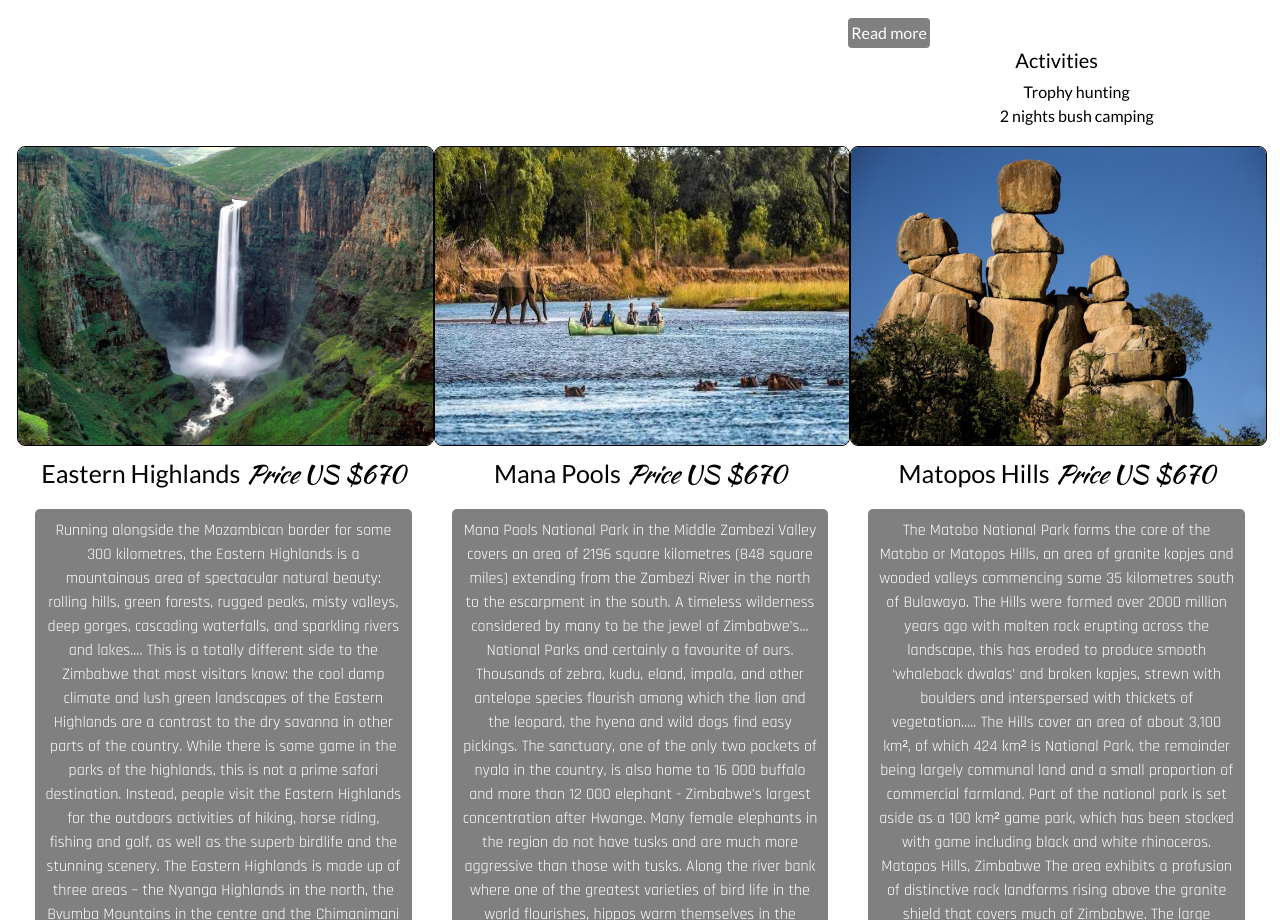
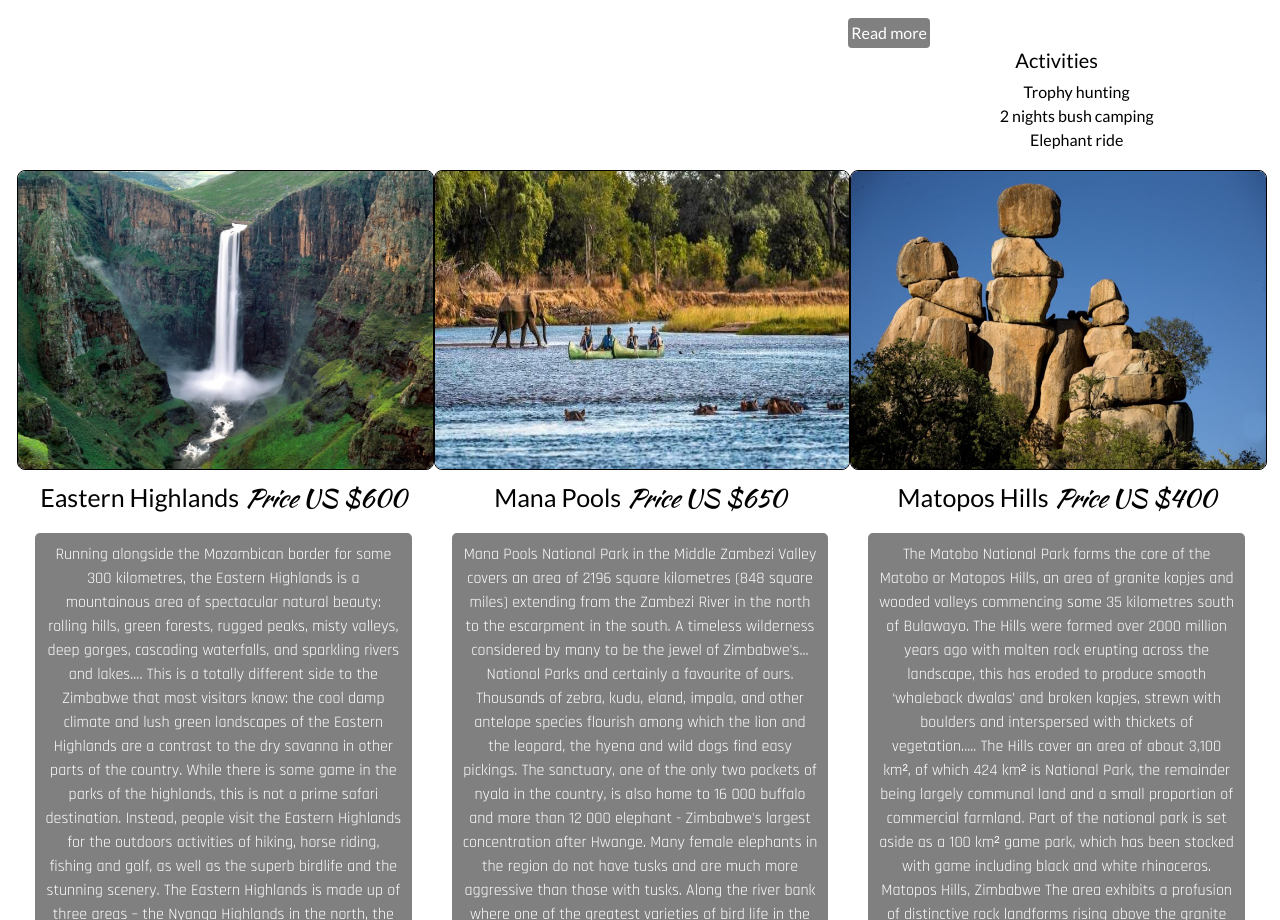
Before and after one commit to Code-Institute-Submissions/MLS-Project-1-Adventure-Tours, a plain HTML site: page explore.html in a window 1280 px wide. Shown: the part 1880-2800 px from the top of the page. Drawn offline with nearby package versions, Linux system fonts and the light colour scheme.

Commit message:
modifications

```diff
--- a/assets/css/style.css
+++ b/assets/css/style.css
@@ -63,7 +63,7 @@ h1 {text-align: center;
           padding: 0 5px;
           border-radius: 5px;
           transform: translate(-50%, -50%);
-          background: rgba(255,255,255,0.5);
+          background: rgba(0, 0, 0, 0.4);
           width: 100%;}
 
 .quote p {color: white;}
--- a/explore.html
+++ b/explore.html
@@ -33,7 +33,7 @@
       <div class="col-sm-12 col-md-4 explore-image">
         <img src="assets/images/vicfallsdevilspoool.jpg" class="img-fluid" alt="Victoria Falls" >
         <div class="paragraph">
-        <h3>Victoria Falls  <span><i>Price</i> US $670</span></h3>
+        <h3>Victoria Falls  <span><i>Price</i> US $850</span></h3>
            <p>Victoria Falls presents a spectacular sight of awe-inspiring beauty and grandeur on the Zambezi River, forming the border between Zambia and Zimbabwe. It was described by
            the Kololo tribe living in the area in the 1800s as ‘Mosi-oa-Tunya’ – ‘The Smoke that Thunders’...<span id="text"></span><span id="more">n more modern terms Victoria Falls
            is known as the greatest curtain of falling water in the world. Columns of spray can be seen from miles away as, at the height of the rainy season, more than five hundred
@@ -57,7 +57,7 @@
        <div class="col-sm-12 col-md-4 explore-image">
         <img src="assets/images/image4.jpg" class="img-fluid" alt="Hwange National Parks" >
         <div class="paragraph">
-        <h3>Hwange National Parks  <span><i>Price</i> US $670</span></h3>
+        <h3>Hwange National Parks  <span><i>Price</i> US $750</span></h3>
         <p>There are two distinct geographic zones, neither are able to support viable agriculture. The flora of the well drained northern area, part of the Zambezi watershed, is
            dominated by mopane and mixed terminalia, which is distinctly different from the rest. Elsewhere the Kalahari......<span class="text">
            covered with stunted, scattered woodlands of teak and umtshibi trees, drain into Botswana's Makgadikgadi Depression. This habitat is characterised by marshy depressions,
@@ -79,7 +79,7 @@
       <div class="col-sm-12 col-md-4 explore-image">
         <img src="assets/images/gonarezhou.jpg" class="img-fluid" alt="Gonarezhou National Park" >
         <div class="paragraph">
-        <h3>Gonarezhou National Park  <span><i>Price</i> US $670</span></h3>
+        <h3>Gonarezhou National Park  <span><i>Price</i> US $450</span></h3>
         <p>The 5,035 km² Gonarezhou National Park is the second largest national park in Zimbabwe, and plays host to a globally significant population of African elephant, currently
            numbering close to 11,000 animals. The protected area was established in 1934 as a Game Reserve <span class="dots">...</span><span class="more"> and proclaimed as a national
            park in 1975. The park is situated within the relatively remote southeast-corner of Zimbabwe on the border with Mozambique, with which it shares a 100 km boundary. The Park
@@ -104,7 +104,7 @@
            <ul>
              <li>Trophy hunting</li>
              <li>2 nights bush camping</li>
-             <li></li>
+             <li>Elephant ride</li>
              <li></li>
            </ul>
       </div>
@@ -113,7 +113,7 @@
       <div class="col-sm-12 col-md-4 explore-image">
         <img src="assets/images/easternhighlands8.jpg" class="img-fluid" alt="Eastern Highlands" >
         <div class="paragraph">
-        <h3>Eastern Highlands  <span><i>Price</i> US $670</span></h3>
+        <h3>Eastern Highlands  <span><i>Price</i> US $600</span></h3>
         <p>Running alongside the Mozambican border for some 300 kilometres, the Eastern Highlands is a mountainous area of spectacular natural beauty: rolling hills, green forests,
            rugged peaks, misty valleys, deep gorges, cascading waterfalls, and sparkling rivers and lakes.<span class="dots">...</span><span class="more">  This is a totally different side to
            the Zimbabwe that most visitors know: the cool damp climate and lush green landscapes of the Eastern Highlands are a contrast to the dry savanna in other parts of the country.
@@ -148,7 +148,7 @@
       <div class="col-sm-12 col-md-4 explore-image">
         <img src="assets/images/manapoolsboat.jpg" class="img-fluid" alt="Mana Pools National Park" >
         <div class="paragraph">
-        <h3>Mana Pools  <span><i>Price</i> US $670</span></h3>
+        <h3>Mana Pools  <span><i>Price</i> US $650</span></h3>
         <p>Mana Pools National Park in the Middle Zambezi Valley covers an area of 2196 square kilometres (848 square miles) extending from the Zambezi River in the north to the
            escarpment in the south. A timeless wilderness considered by many to be the jewel of Zimbabwe's<span class="dots">...</span><span class="more">  National Parks and certainly a
            favourite of ours. Thousands of zebra, kudu, eland, impala, and other antelope species flourish among which the lion and the leopard, the hyena and wild dogs find easy pickings.
@@ -171,7 +171,7 @@
       <div class="col-sm-12 col-md-4 explore-image">
         <img src="assets/images/matobos.jpg" class="img-fluid" alt="The Matobo National Park" >
         <div class="paragraph">
-        <h3>Matopos Hills  <span><i>Price</i> US $670</span></h3>
+        <h3>Matopos Hills  <span><i>Price</i> US $400</span></h3>
         <p>The Matobo National Park forms the core of the Matobo or Matopos Hills, an area of granite kopjes and wooded valleys commencing some 35 kilometres south of Bulawayo. The
            Hills were formed over 2000 million years ago with molten rock erupting across the landscape, this has eroded to produce smooth
           ‘whaleback dwalas’ and broken kopjes, strewn with boulders and interspersed with thickets of vegetation..<span class="dots">...</span><span class="more"> The Hills cover an
@@ -196,7 +196,7 @@
        <div class="col-sm-12 col-md-4 explore-image">
         <img src="assets/images/chimanimaniparks.jpg" class="img-fluid" alt="Chimanimani National Park" >
         <div class="paragraph">
-         <h3>Chimanimani  <span><i>Price</i> US $670</span></h3>
+         <h3>Chimanimani  <span><i>Price</i> US $350</span></h3>
          <p>Chimanimani National Park is situated along the eastern boundary of Chimanimani district (bordering Mozambique) in an area of rugged mountain grandeur, enhanced by many
             spectacular gorges and high peaks rising to 2436m.There are several streams cascading through the<span class="dots">...</span><span class="more">  mountain formations as  well as
             numerous mountain springs. Development in the park has been limited in order to preserve  the  natural, pristine beauty and wild landscapes of this mountainous area. Wildlife
@@ -218,7 +218,7 @@
       <div class="col-sm-12 col-md-4 explore-image">
         <img src="assets/images/greatzimbexplo.jpg" class="img-fluid" alt="Great Zimbabwe" >
         <div class="paragraph">
-        <h3>Great Zimbabwe   <span><i>Price</i> US $670</span></h3>
+        <h3>Great Zimbabwe   <span><i>Price</i> US $400</span></h3>
         <p>The word Zimbabwe consists of two key root words, -mba- which means house; and -bwe, which means stone. The word therefore means "House of Stone". In conventional usage
            the word had a figurative meaning denoting a royal court even where no stone enclosure existed.<span class="dots">...</span><span class="more">  Its variant pronunciation
            is Dzimbahwe, which also meant a place where kings or chiefs were buried, and carrying the same metaphor such places did not necessarily have any stone work.<br>
```
Also changed, not shown: assets/images/cssvalidator.jpg (added).
